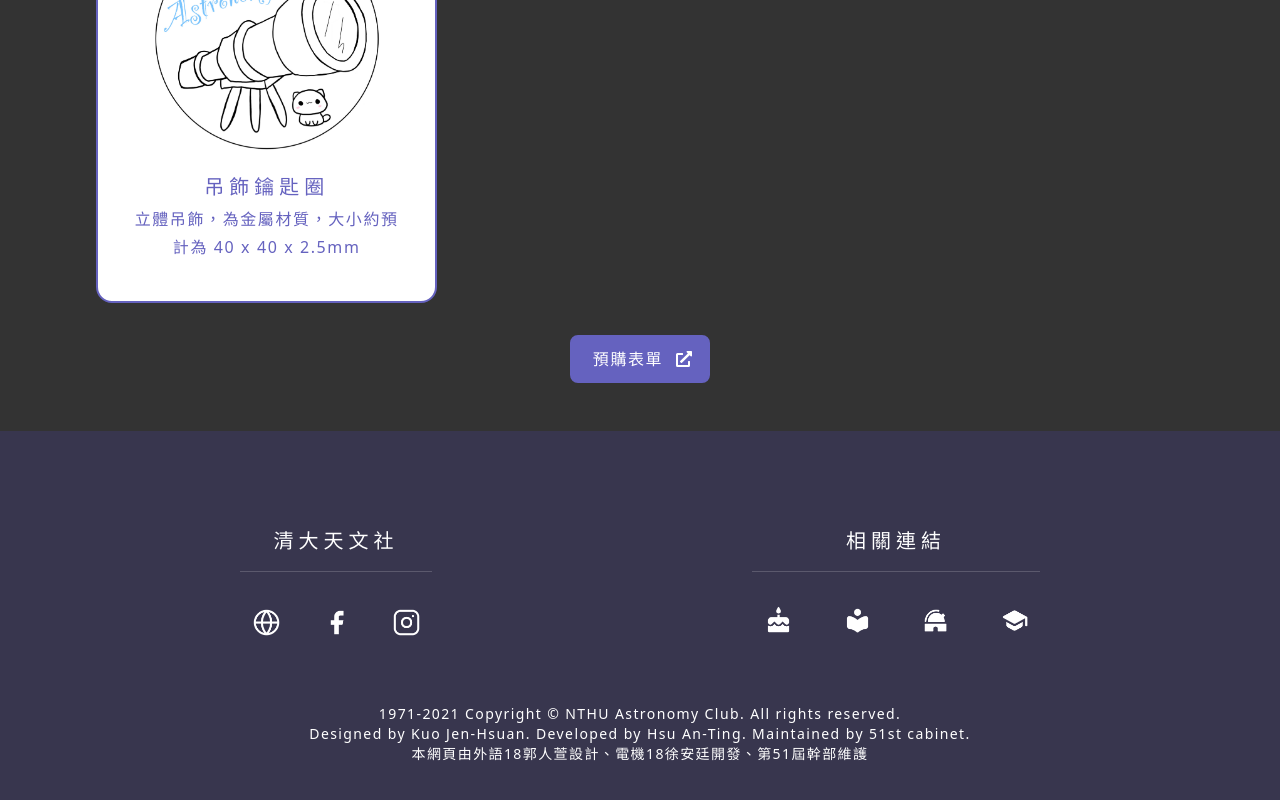
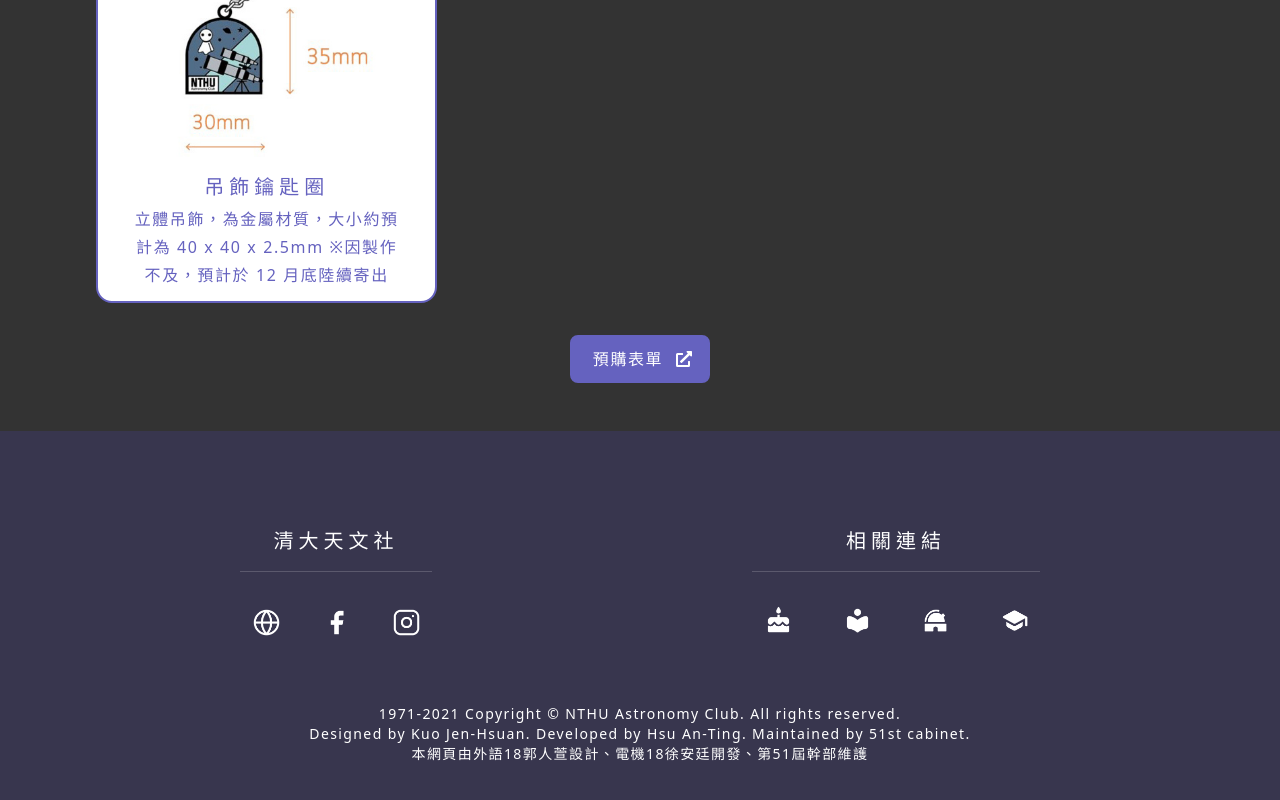
Before and after one commit to NTHU-StarKids/starkids-50-website, a Next.js app: page /donation in a window 1280 px wide. Shown: the part 1573-2373 px from the top of the page. Built offline with nearby package versions, Linux system fonts and the light colour scheme.

Commit message:
style: update souvenier info

```diff
--- a/pages/donation.tsx
+++ b/pages/donation.tsx
@@ -49,7 +49,8 @@ const goods: TGoods[] = [
     imageDetailUrl: '/img/goods-4.jpg',
     title: '吊飾鑰匙圈',
     name: '吊飾鑰匙圈（100元／個）',
-    description: '立體吊飾，為金屬材質，大小約預計為 40 x 40 x 2.5mm',
+    description:
+      '立體吊飾，為金屬材質，大小約預計為 40 x 40 x 2.5mm\n※因製作不及，預計於 12 月底陸續寄出',
   },
 ]
 
```
Also changed, not shown: public/img/goods-4.jpg.
